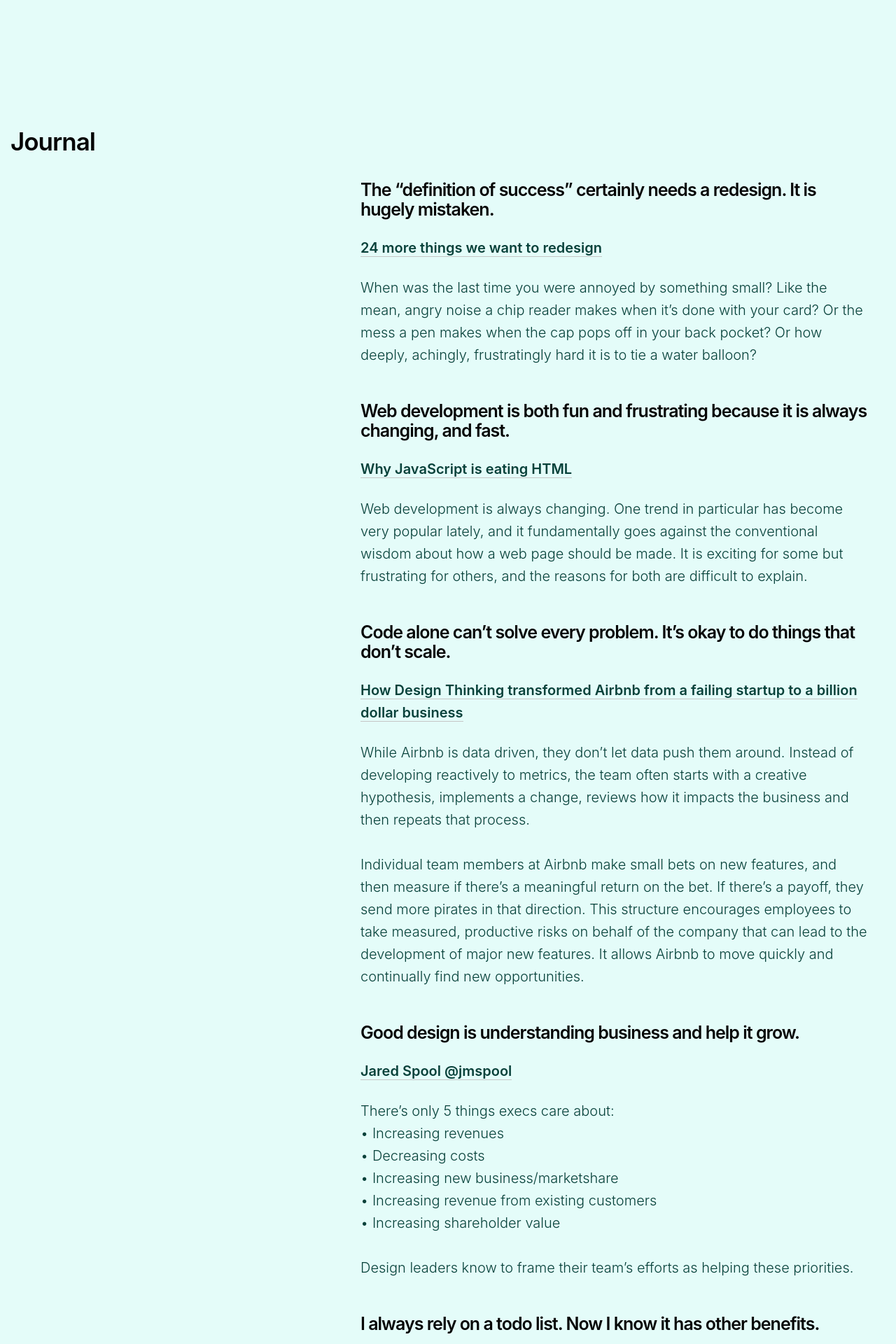
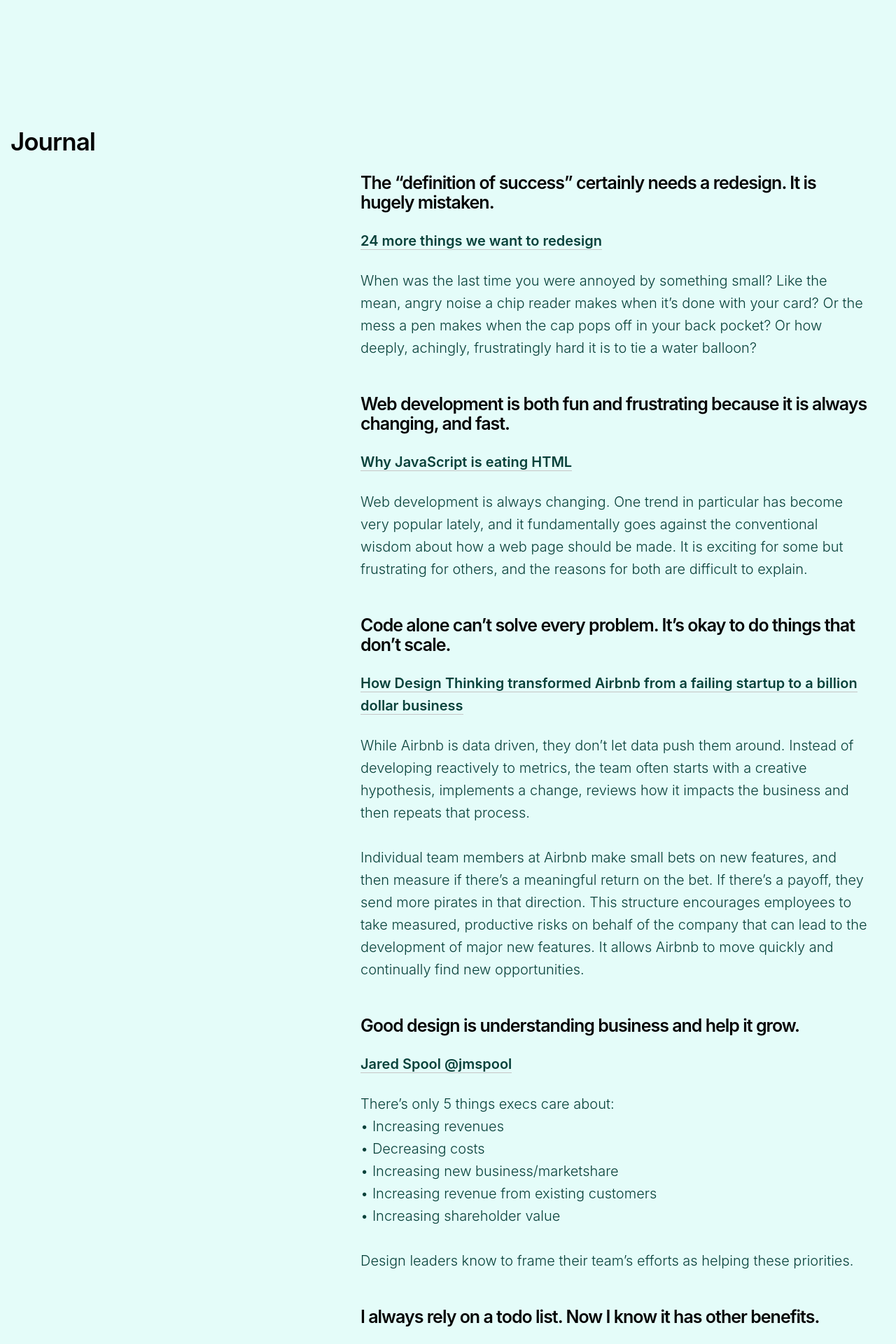
Before and after one commit to harjotgrewal/amrindersandhu, a Jekyll site: the page built from index-old.html, in a window 1280 px wide. Shown: the part 493-2413 px from the top of the page at 70% size. Built offline with Jekyll 4.4.1, drawn with Linux system fonts in a browser that asks for light colours.

Commit message:
[U][CSS] Spacing

```diff
--- a/_scss/_components-entry.scss
+++ b/_scss/_components-entry.scss
@@ -14,7 +14,7 @@
 .c-entry__content {
 
     @include media-query(hd) {
-        margin-top: 4px;
+        margin-top: 10px;
     }
 }
 
--- a/_scss/_components-section.scss
+++ b/_scss/_components-section.scss
@@ -30,11 +30,10 @@
 
 
 .c-section__content {
-    margin: 0 0 50px;
+    margin-bottom: 50px;
     z-index: 9;
 
     @include media-query(hd) {
-        margin: 10px 0 50px;
         max-width: 100vw;
         grid-column: 5/-1;
     }
--- a/css/styles.css
+++ b/css/styles.css
@@ -714,7 +714,7 @@
 
 @media screen and (min-width: 1139px) {
   .c-entry__content {
-    margin-top: 4px; } }
+    margin-top: 10px; } }
 
 @media screen and (min-width: 1139px) {
   .c-section__col--1to4 {
@@ -930,11 +930,10 @@
   grid-column: 1/-1; }
 
 .c-section__content {
-  margin: 0 0 50px;
+  margin-bottom: 50px;
   z-index: 9; }
   @media screen and (min-width: 1139px) {
     .c-section__content {
-      margin: 10px 0 50px;
       max-width: 100vw;
       grid-column: 5/-1; } }
 
```
Also changed, not shown: 1 other file.
